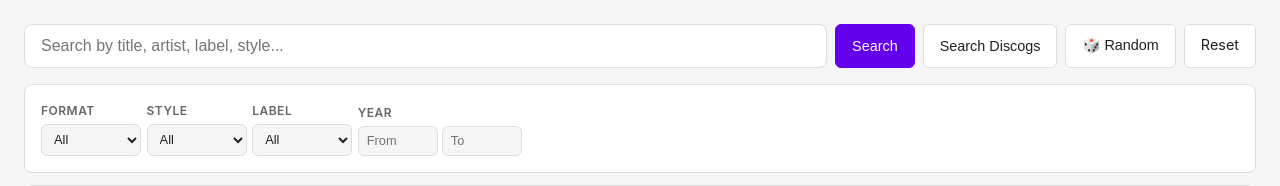
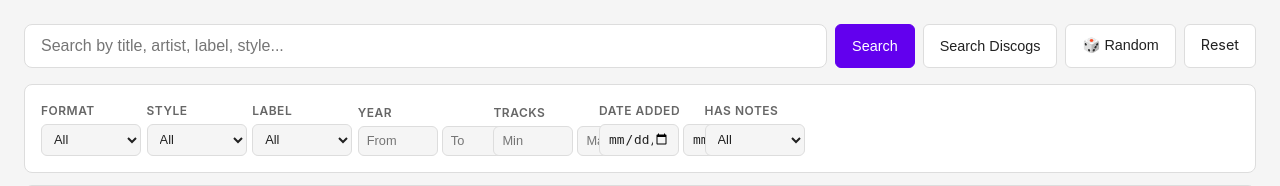
Before and after one commit to JaccovL/music-collection, a Flask app: template templates/search.html in a window 1280 px wide. Shown: the part 59-245 px from the top of the page. Run offline with Flask 3, Linux system fonts and the light colour scheme; the template is opened without the code that fills it, so the values that code supplies are empty; the visitor is signed in with stand-in values (Sample User, id 1); data comes from the database, SQL or seed files in the repository; parts of the project's set-up code (start-up, migrations or seed data) failed here and were passed over.

Commit message:
Phase 4.6: Advanced search filters (track count, date range, has notes)

```diff
--- a/blueprints/collection.py
+++ b/blueprints/collection.py
@@ -55,6 +55,11 @@ def search():
         format_filter=filters['format_filter'],
         style_filter=filters['style_filter'], label_filter=filters['label_filter'],
         year_from=filters['year_from'], year_to=filters['year_to'],
+        tracks_min=filters.get('tracks_min', ''),
+        tracks_max=filters.get('tracks_max', ''),
+        date_from=filters.get('date_from', ''),
+        date_to=filters.get('date_to', ''),
+        has_notes=filters.get('has_notes', ''),
         **get_filter_options()
     )
 
--- a/templates/search.html
+++ b/templates/search.html
@@ -51,6 +51,32 @@
                     <input type="number" id="filter-year-from" placeholder="From" class="input-xs" value="{{ year_from }}" onchange="applyFilters()" onkeypress="if(event.key==='Enter')applyFilters()">
                     <input type="number" id="filter-year-to" placeholder="To" class="input-xs" value="{{ year_to }}" onchange="applyFilters()" onkeypress="if(event.key==='Enter')applyFilters()">
                 </div>
+            </div>
+
+            <!-- Phase 4.6: Advanced Search -->
+            <div class="filter-group filter-group-tracks">
+                <label>Tracks</label>
+                <div class="year-inputs">
+                    <input type="number" id="filter-tracks-min" placeholder="Min" class="input-xs" value="{{ tracks_min }}" onchange="applyFilters()" onkeypress="if(event.key==='Enter')applyFilters()">
+                    <input type="number" id="filter-tracks-max" placeholder="Max" class="input-xs" value="{{ tracks_max }}" onchange="applyFilters()" onkeypress="if(event.key==='Enter')applyFilters()">
+                </div>
+            </div>
+
+            <div class="filter-group filter-group-date">
+                <label>Date Added</label>
+                <div class="year-inputs">
+                    <input type="date" id="filter-date-from" class="input-xs" value="{{ date_from }}" onchange="applyFilters()">
+                    <input type="date" id="filter-date-to" class="input-xs" value="{{ date_to }}" onchange="applyFilters()">
+                </div>
+            </div>
+
+            <div class="filter-group filter-group-notes">
+                <label>Has Notes</label>
+                <select id="filter-has-notes" onchange="applyFilters()">
+                    <option value="">All</option>
+                    <option value="yes" {% if has_notes == 'yes' %}selected{% endif %}>Yes</option>
+                    <option value="no" {% if has_notes == 'no' %}selected{% endif %}>No</option>
+                </select>
             </div>
         </div>
 
@@ -183,8 +209,18 @@ function applyFilters() {
     const label = document.getElementById('filter-label').value;
     const yearFrom = document.getElementById('filter-year-from').value;
     const yearTo = document.getElementById('filter-year-to').value;
+    const tracksMin = document.getElementById('filter-tracks-min').value;
+    const tracksMax = document.getElementById('filter-tracks-max').value;
+    const dateFrom = document.getElementById('filter-date-from').value;
+    const dateTo = document.getElementById('filter-date-to').value;
+    const hasNotes = document.getElementById('filter-has-notes').value;
 
     const params = new URLSearchParams({q, format, style, label, year_from: yearFrom, year_to: yearTo, per_page: {{ per_page }}});
+    if (tracksMin) params.set('tracks_min', tracksMin);
+    if (tracksMax) params.set('tracks_max', tracksMax);
+    if (dateFrom) params.set('date_from', dateFrom);
+    if (dateTo) params.set('date_to', dateTo);
+    if (hasNotes) params.set('has_notes', hasNotes);
     window.location.href = '{{ url_for("collection.search") }}?' + params.toString();
 }
 
```
Also changed, not shown: app_utils.py (+33 -1 lines).
